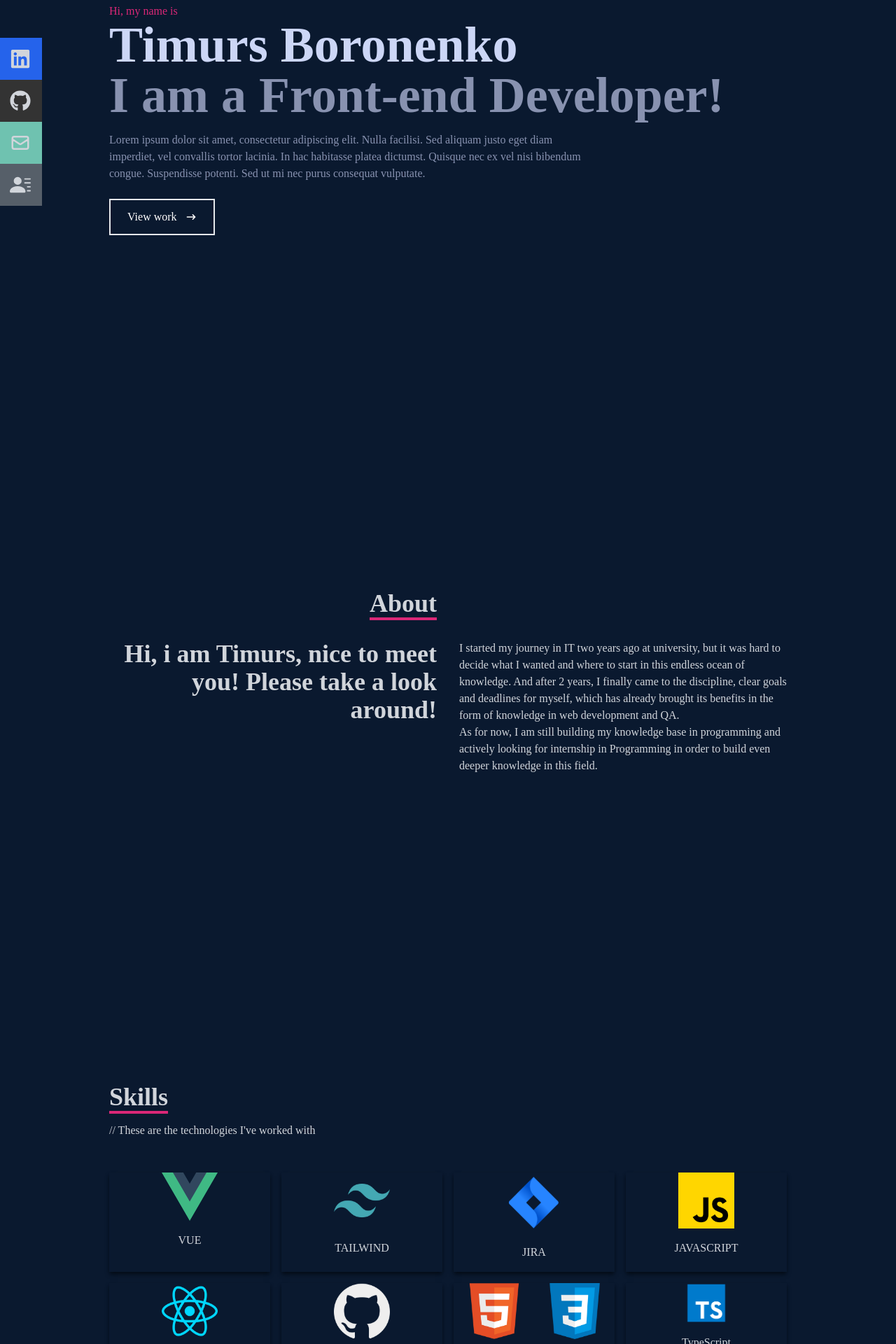
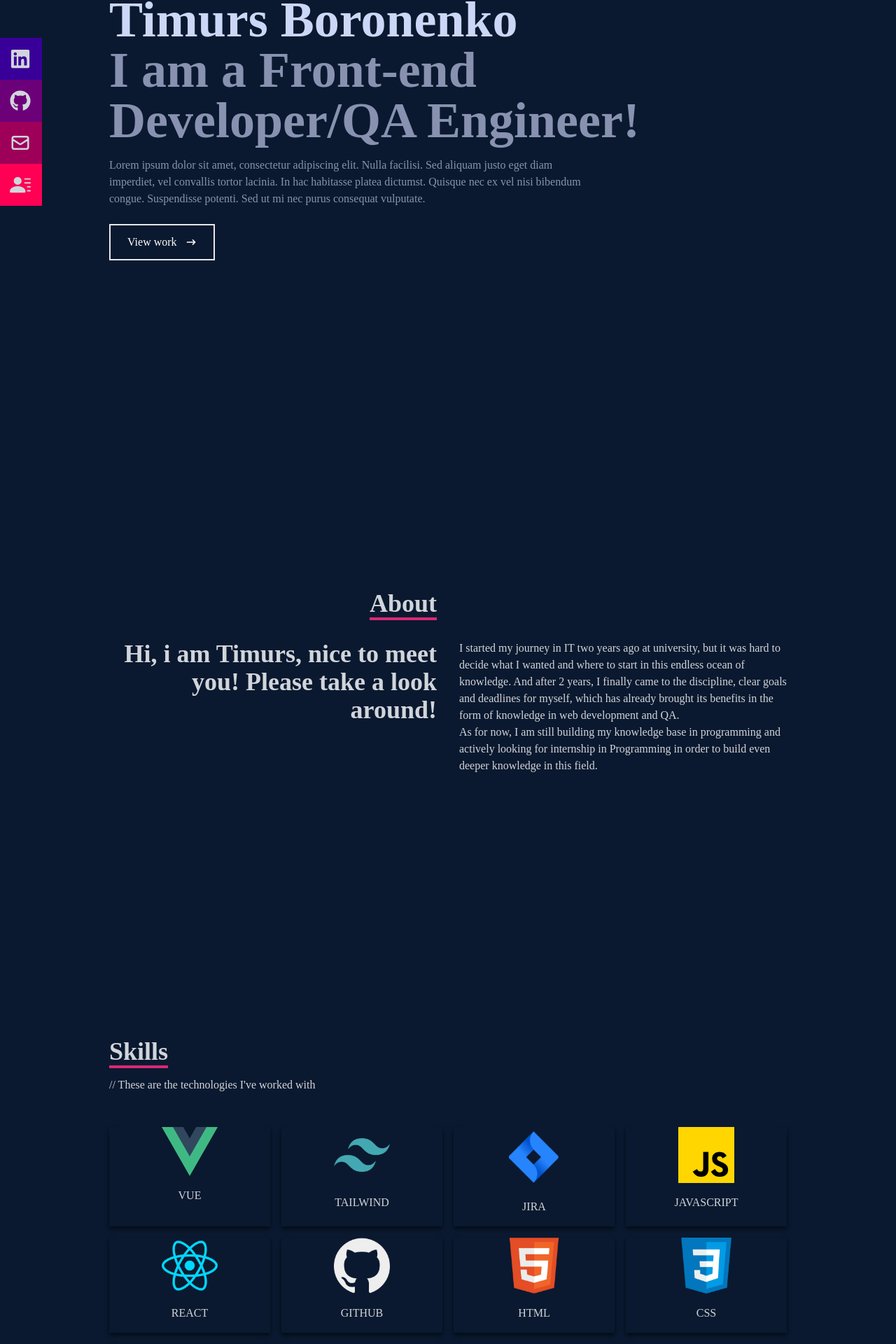
Before and after one commit to BoronenkoTimurs/my-portfolio, a React (Create React App) app: page / in a window 1280 px wide. Shown: the part 226-2146 px from the top of the page at 70% size. Built offline with nearby package versions, Linux system fonts and the light colour scheme.

Commit message:
Fix last few bugs befro sleep

```diff
--- /dev/null
+++ b/src/About.js
@@ -0,0 +1,11 @@
+import About from "./components/About";
+
+function About() {
+  return (
+    <div>
+      <About />
+    </div>
+  );
+}
+
+export default App;
--- a/src/components/Home.jsx
+++ b/src/components/Home.jsx
@@ -11,7 +11,7 @@ const Home = () => {
           Timurs Boronenko
         </h1>
         <h2 className="text-4xl sm:text-7xl font-bold text-[#8892b0]">
-          I am a Front-end Developer!
+          I am a Front-end Developer/QA Engineer!
         </h2>
         <p className="text-[#8892b0] py-4 max-w-[700px]">
           Lorem ipsum dolor sit amet, consectetur adipiscing elit. Nulla
@@ -21,14 +21,14 @@ const Home = () => {
           vulputate.
         </p>
         <div>
-          <button className="text-white group border-2 px-6 py-3 my-2 flex items-center hover:bg-pink-600 hover:border-pink-600">
-            View work
-            <span className="group-hover:rotate-90 duration-300">
-              <Link to="work" smooth={true} duration={500}>
+          <Link to="work" smooth={true} duration={500}>
+            <button className="text-white group border-2 px-6 py-3 my-2 flex items-center hover:bg-pink-600 hover:border-pink-600">
+              View work
+              <span className="group-hover:rotate-90 duration-300">
                 <HiArrowNarrowRight className="ml-3" />
-              </Link>
-            </span>
-          </button>
+              </span>
+            </button>
+          </Link>
         </div>
       </div>
     </div>
--- a/src/components/NavBar.jsx
+++ b/src/components/NavBar.jsx
@@ -93,7 +93,7 @@ const NavBar = () => {
       {/* Social icon */}
       <div className="hidden lg:flex fixed flex-col top-[35%] left-0">
         <ul>
-          <li className="w-[160px] h-[60px] flex justify-between items-center ml-[-100px] hover:ml-[-10px] duration-300 bg-blue-600">
+          <li className="w-[160px] h-[60px] flex justify-between items-center ml-[-100px] hover:ml-[-10px] duration-300 bg-[#390099]">
             <a
               className="flex justify-between items-start w-full text-gray-300"
               href="linkedin.com/in/timur-boronenko-7586b326a"
@@ -101,7 +101,7 @@ const NavBar = () => {
               LinkedIn <FaLinkedin size={30} />
             </a>
           </li>
-          <li className="w-[160px] h-[60px] flex justify-between items-center ml-[-100px] hover:ml-[-10px] duration-300 bg-[#333333]">
+          <li className="w-[160px] h-[60px] flex justify-between items-center ml-[-100px] hover:ml-[-10px] duration-300 bg-[#6C0079]">
             <a
               className="flex justify-between items-start w-full text-gray-300"
               href="https://github.com/BoronenkoTimurs"
@@ -109,7 +109,7 @@ const NavBar = () => {
               Github <FaGithub size={30} />
             </a>
           </li>
-          <li className="w-[160px] h-[60px] flex justify-between items-center ml-[-100px] hover:ml-[-10px] duration-300 bg-[#6fc2b0]">
+          <li className="w-[160px] h-[60px] flex justify-between items-center ml-[-100px] hover:ml-[-10px] duration-300 bg-[#9E0059]">
             <a
               className="flex justify-between items-start w-full text-gray-300"
               // TODO: fix link on email
@@ -119,7 +119,7 @@ const NavBar = () => {
               <HiOutlineMail size={30} />
             </a>
           </li>
-          <li className="w-[160px] h-[60px] flex justify-between items-center ml-[-100px] hover:ml-[-10px] duration-300 bg-[#565f69]">
+          <li className="w-[160px] h-[60px] flex justify-between items-center ml-[-100px] hover:ml-[-10px] duration-300 bg-[#FF0054]">
             <a
               className="flex justify-between items-start w-full text-gray-300"
               href="https://drive.google.com/file/d/12DGGR1IKyzSQGqV-KAAv3ILNNZIJKDgI/view?usp=sharing"
--- a/src/components/Skills.jsx
+++ b/src/components/Skills.jsx
@@ -47,11 +47,12 @@ const Skills = () => {
             <p className="my-4">GITHUB</p>
           </div>
           <div className="shadow-md shadow-[#040c16] hover:scale-110 duration-500 cursor-pointer">
-            <div className="flex">
-              <img className="w-20 mx-auto" src={HTML} alt="HTML icon" />
-              <img className="w-20 mx-auto" src={CSS} alt="HTML icon" />
-            </div>
-            <p className="my-4">HTML/CSS</p>
+            <img className="w-20 mx-auto" src={HTML} alt="HTML icon" />
+            <p className="my-4">HTML</p>
+          </div>
+          <div className="shadow-md shadow-[#040c16] hover:scale-110 duration-500 cursor-pointer">
+            <img className="w-20 mx-auto" src={CSS} alt="HTML icon" />
+            <p className="my-4">CSS</p>
           </div>
           {/* TODO: fix TS picture */}
           <div className="shadow-md shadow-[#040c16] hover:scale-110 duration-500 cursor-pointer">
--- a/src/components/Work.jsx
+++ b/src/components/Work.jsx
@@ -21,7 +21,7 @@ const Work = () => {
             className="shadow-lg shadow-[#040c16] group container rounded-md flex justify-center items-center mx-auto cursor-pointer content-div"
           >
             {/* Hover Effects */}
-            <div className=" text-center opacity-0 group-hover:opacity-100">
+            <div className=" text-center opacity-0 group-hover:opacity-100 duration-500">
               <span className="text-4xl font-bold text-white tracking-wider">
                 TypeScript Application
               </span>
@@ -45,7 +45,7 @@ const Work = () => {
             className="shadow-lg shadow-[#040c16] group container rounded-md flex justify-center items-center mx-auto cursor-pointer content-div"
           >
             {/* Hover Effects */}
-            <div className="text-center opacity-0 group-hover:opacity-100">
+            <div className="text-center opacity-0 group-hover:opacity-100 duration-500">
               <span className="text-4xl font-bold text-white tracking-wider">
                 HTML/CSS Application
               </span>
```
